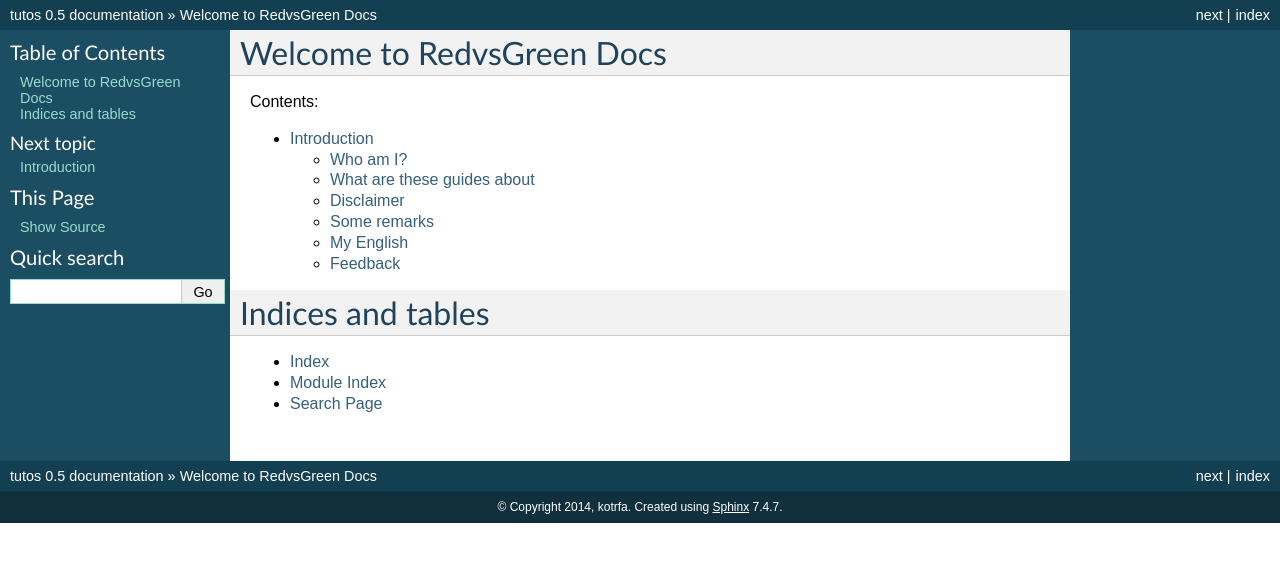
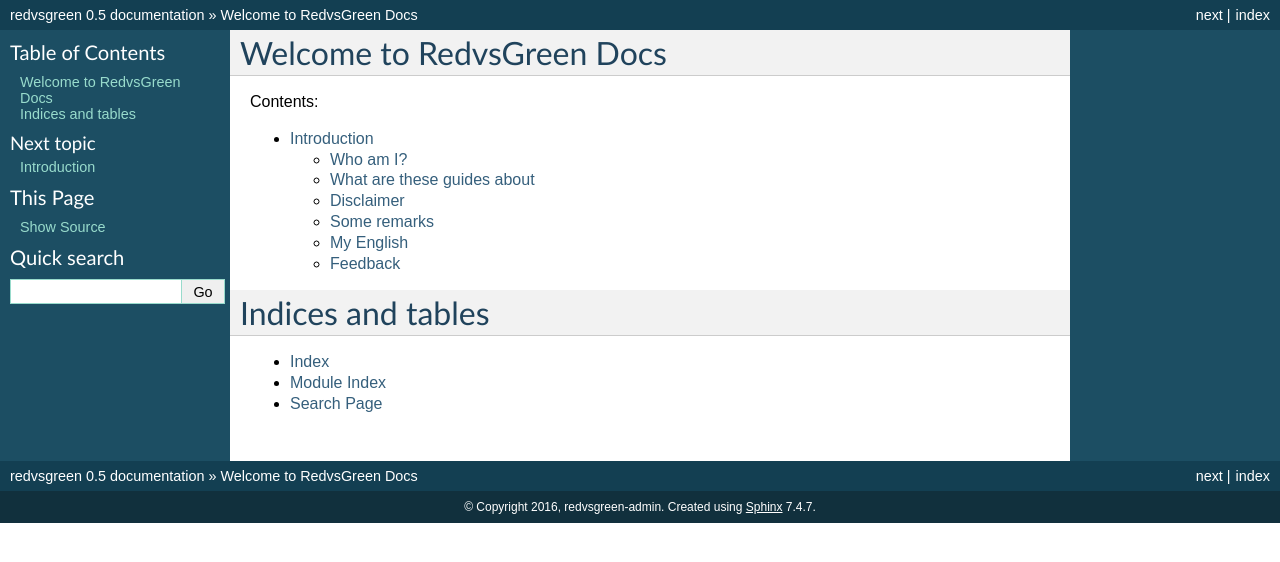
Before and after one commit to RedvsGreen-org/Docs, a Sphinx documentation site: the page built from docs/index.rst, in a window 1280 px wide. Shown: the top 562 px of the page. Built offline with Sphinx 7.4.7, drawn with Linux system fonts in a browser that asks for light colours.

Commit message:
Update conf.py

```diff
--- a/docs/conf.py
+++ b/docs/conf.py
@@ -44,8 +44,8 @@ source_suffix = '.rst'
 master_doc = 'index'
 
 # General information about the project.
-project = 'tutos'
-copyright = '2014, kotrfa'
+project = 'redvsgreen'
+copyright = '2016, redvsgreen-admin'
 
 # The version info for the project you're documenting, acts as replacement for
 # |version| and |release|, also used in various other places throughout the
@@ -177,7 +177,7 @@ html_static_path = ['_static']
 #html_file_suffix = None
 
 # Output file base name for HTML help builder.
-htmlhelp_basename = 'tutosdoc'
+htmlhelp_basename = 'redvsgreen'
 
 
 # -- Options for LaTeX output ---------------------------------------------
@@ -197,8 +197,8 @@ latex_elements = {
 # (source start file, target name, title,
 #  author, documentclass [howto, manual, or own class]).
 latex_documents = [
-  ('index', 'tutos.tex', 'tutos Documentation',
-   'kotrfa', 'manual'),
+  ('index', 'redvsgreen.tex', 'RedvsGreen Documentation',
+   'redvsgreen-admin', 'manual'),
 ]
 
 # The name of an image file (relative to this directory) to place at the top of
@@ -227,8 +227,8 @@ latex_documents = [
 # One entry per manual page. List of tuples
 # (source start file, name, description, authors, manual section).
 man_pages = [
-    ('index', 'tutos', 'tutos Documentation',
-     ['kotrfa'], 1)
+    ('index', 'redvsgreen', 'RedvsGreen Documentation',
+     ['redvsgreen-admin'], 1)
 ]
 
 # If true, show URL addresses after external links.
@@ -241,8 +241,8 @@ man_pages = [
 # (source start file, target name, title, author,
 #  dir menu entry, description, category)
 texinfo_documents = [
-  ('index', 'tutos', 'tutos Documentation',
-   'kotrfa', 'tutos', 'One line description of project.',
+  ('index', 'redvsgreen', 'RedvsGreen Documentation',
+   'redvsgreen-admin', 'redvsgreen', 'One line description of project.',
    'Miscellaneous'),
 ]
 
```
